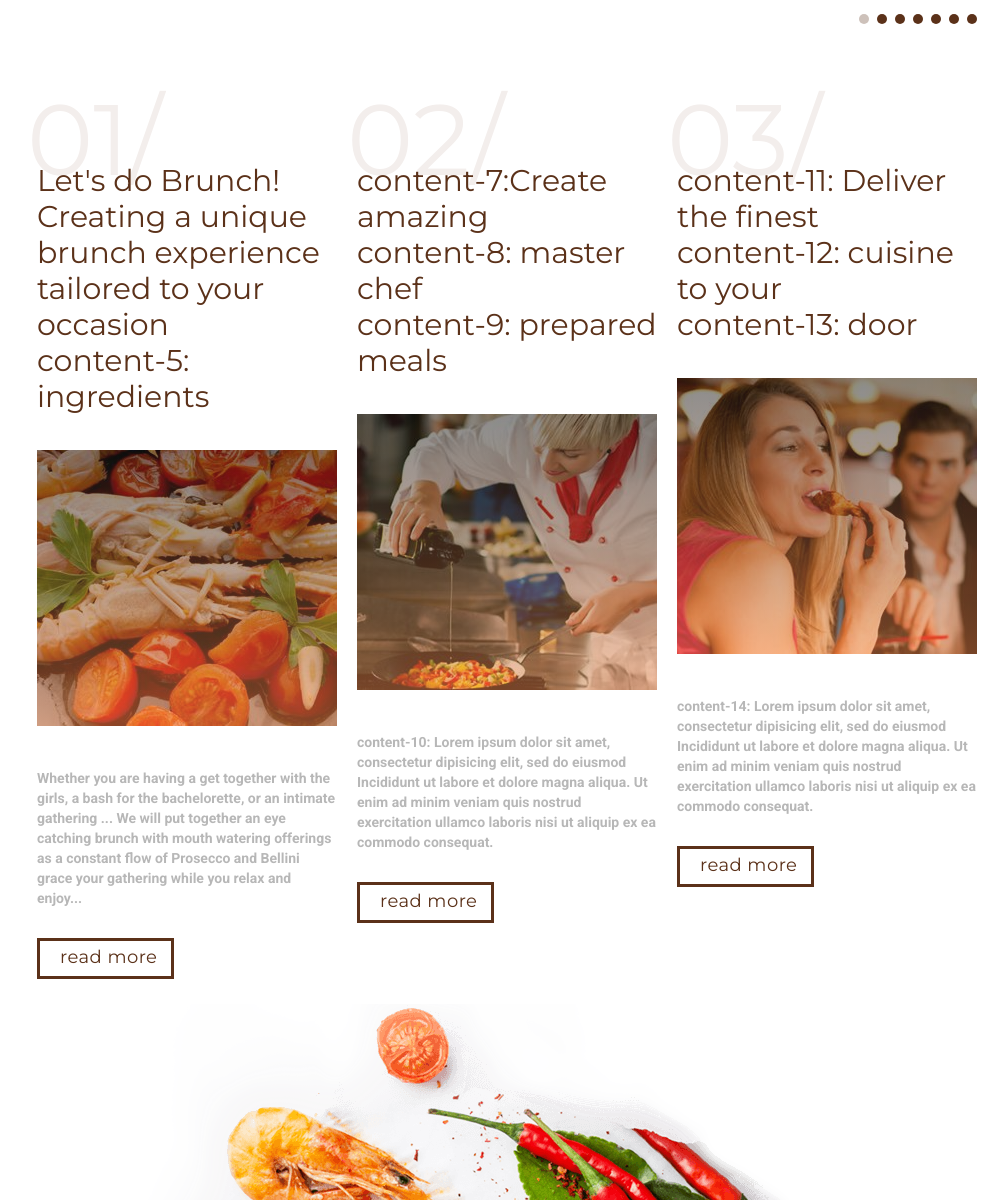
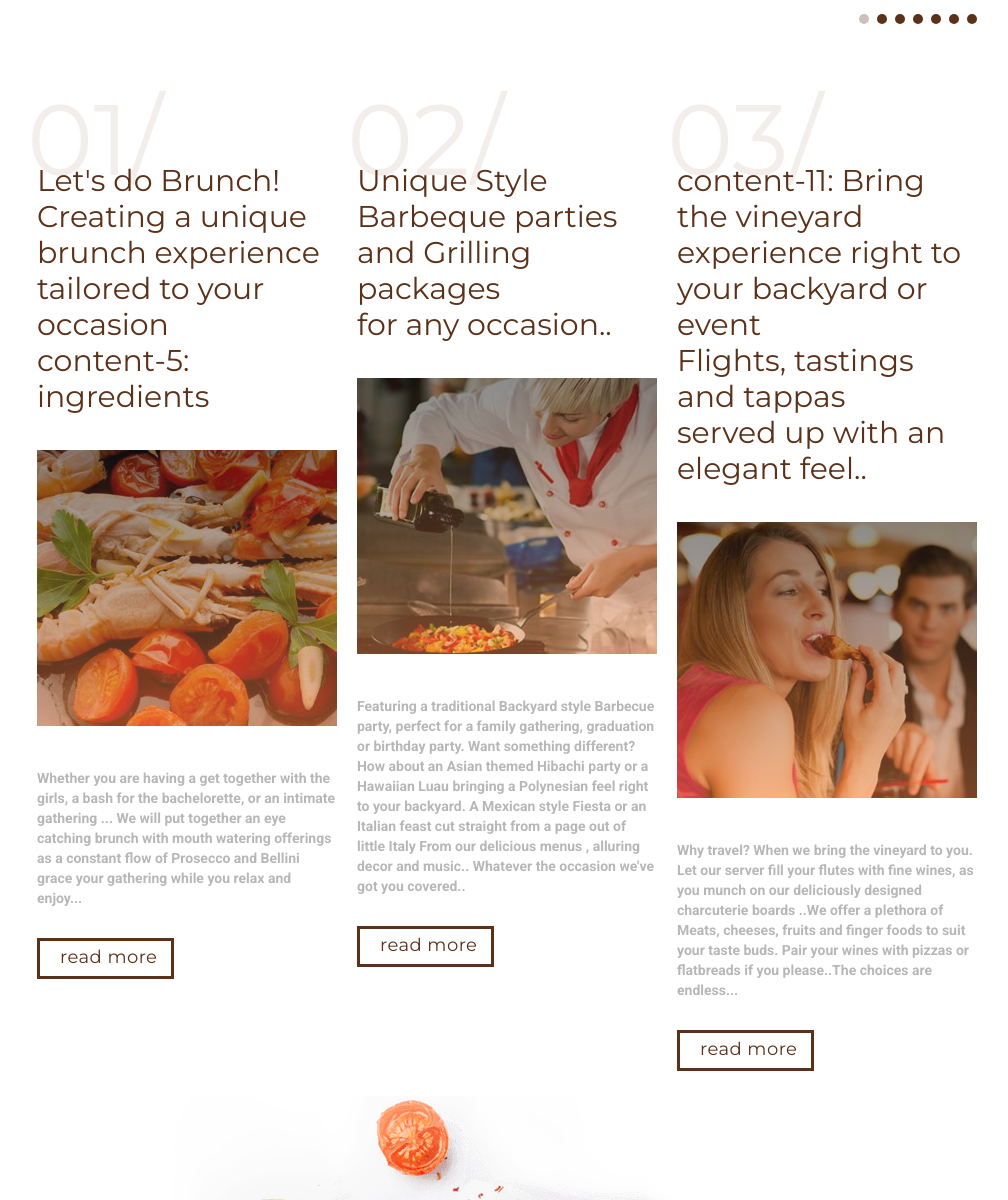
Before and after one commit to vdelacue/smoking_joes_bbq, a plain HTML site: page index.html in a window 1280 px wide. Shown: the part 1621-2821 px from the top of the page, without its empty margins (133-1141 px from the left). Drawn offline with Linux system fonts and the light colour scheme; some packages are replaced by stand-ins of ours.

Commit message:
contect added 2-11

```diff
--- a/index.html
+++ b/index.html
@@ -147,8 +147,7 @@
                             <h3>Delivering the perfect party every time! </h3>
                         </div>
                         <div class="col-sm-8">
-                            <p class="indent">Satisfaction is our goal. Our custom built themed parties are sure to leave you with lasting memories and provide an unforgettable experience while you sit back and enjoy. From our stulish eye for decor to our delectable menu options, we strive to deliver unparalleled satisfaction for your event.</p>
-                        </div>
+                            <p class="indent">Satisfaction is our goal. Our custom built themed parties are sure to leave you with lasting memories. Let us will provide a unique experience, as you sit back and enjoy. From our stylish eye for decor, to our delectable menu options, there is something for everyone. We strive to deliver unparalleled services for your event... </div>
                     </div>
                 </div>
             </section>
@@ -234,7 +233,7 @@
 
                                 <div class="gradient">
                                     <div class="img-caption">
-                                        <h3>Backyard Movie Night<br>PP <span class="price">$29</span></h3>
+                                        <h3>Luau party<br>PP <span class="price">$29</span></h3>
                                         <a href="#" class="btn-primary">view now</a>
                                     </div>
                                 </div>
@@ -260,9 +259,9 @@
                             <a href="#" class="btn">read more</a>
                         </li>
                         <li class="col-sm-4 wow fadeIn" data-wow-delay="0.4s">
-                            <h3>content-7:Create amazing<br>
-                                content-8: master chef<br>
-                                content-9: prepared meals
+                            <h3>Unique Style  <br>
+                                Barbeque parties and Grilling packages<br>
+                                for any occasion..
                             </h3>
 
                             <div class="img-wr">
@@ -270,17 +269,14 @@
 
                                 <div class="gradient"></div>
                             </div>
-                            <p>content-10: Lorem ipsum dolor sit amet, consectetur
-                               dipisicing elit, sed do eiusmod Incididunt ut labore et dolore magna aliqua. Ut enim ad
-                               minim veniam quis nostrud exercitation
-                               ullamco laboris nisi ut aliquip ex ea
-                               commodo consequat. </p>
+                            <p>Featuring a traditional Backyard style Barbecue party, perfect for a family gathering, graduation or birthday party. Want something different? How about an Asian themed Hibachi party or a Hawaiian Luau bringing a Polynesian feel right to your backyard. A  Mexican style Fiesta or an  Italian feast cut straight from a page out of little Italy From our delicious menus , alluring decor and music.. Whatever the occasion we've got you covered..
+                            </p>
                             <a href="#" class="btn">read more</a>
                         </li>
                         <li class="col-sm-4 wow fadeIn" data-wow-delay="0.6s">
-                            <h3>content-11: Deliver the finest<br>
-                                content-12: cuisine to your<br>
-                                content-13: door
+                            <h3>content-11: Bring the vineyard experience right to your backyard or event<br>
+                                Flights, tastings and tappas<br>
+                                served up with an elegant feel..
                             </h3>
 
                             <div class="img-wr">
@@ -288,11 +284,9 @@
 
                                 <div class="gradient"></div>
                             </div>
-                            <p>content-14: Lorem ipsum dolor sit amet, consectetur
-                               dipisicing elit, sed do eiusmod Incididunt ut labore et dolore magna aliqua. Ut enim ad
-                               minim veniam quis nostrud exercitation
-                               ullamco laboris nisi ut aliquip ex ea
-                               commodo consequat. </p>
+                            <p>Why travel? When we bring the vineyard to you.
+                                Let our server fill your flutes with fine wines, as you munch on our deliciously designed  charcuterie boards ..We offer a plethora of Meats, cheeses, fruits and finger foods to suit your taste buds.
+                                Pair your wines with pizzas or flatbreads if you please..The choices are endless...</p>
                             <a href="#" class="btn">read more</a>
                         </li>
                     </ol>
```
